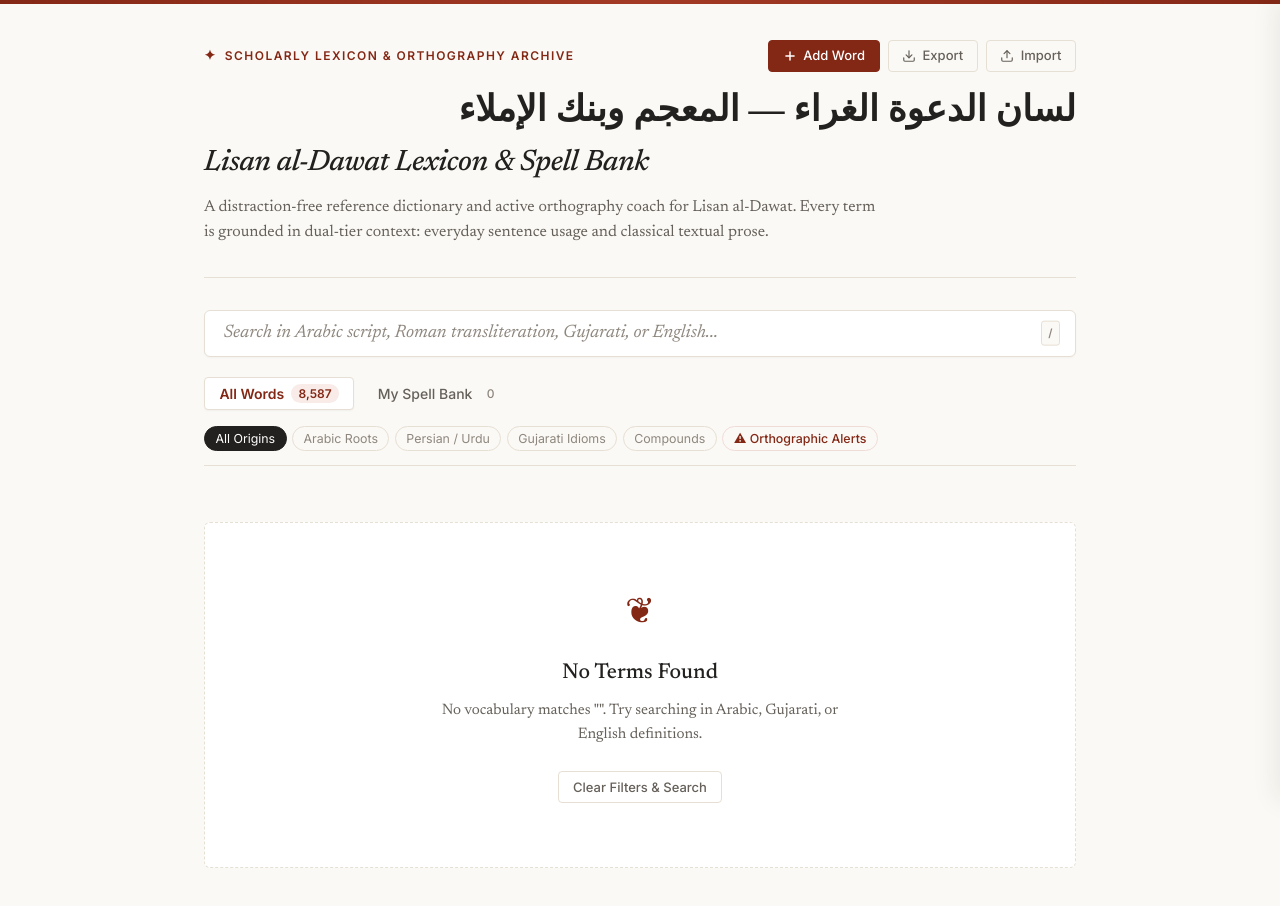
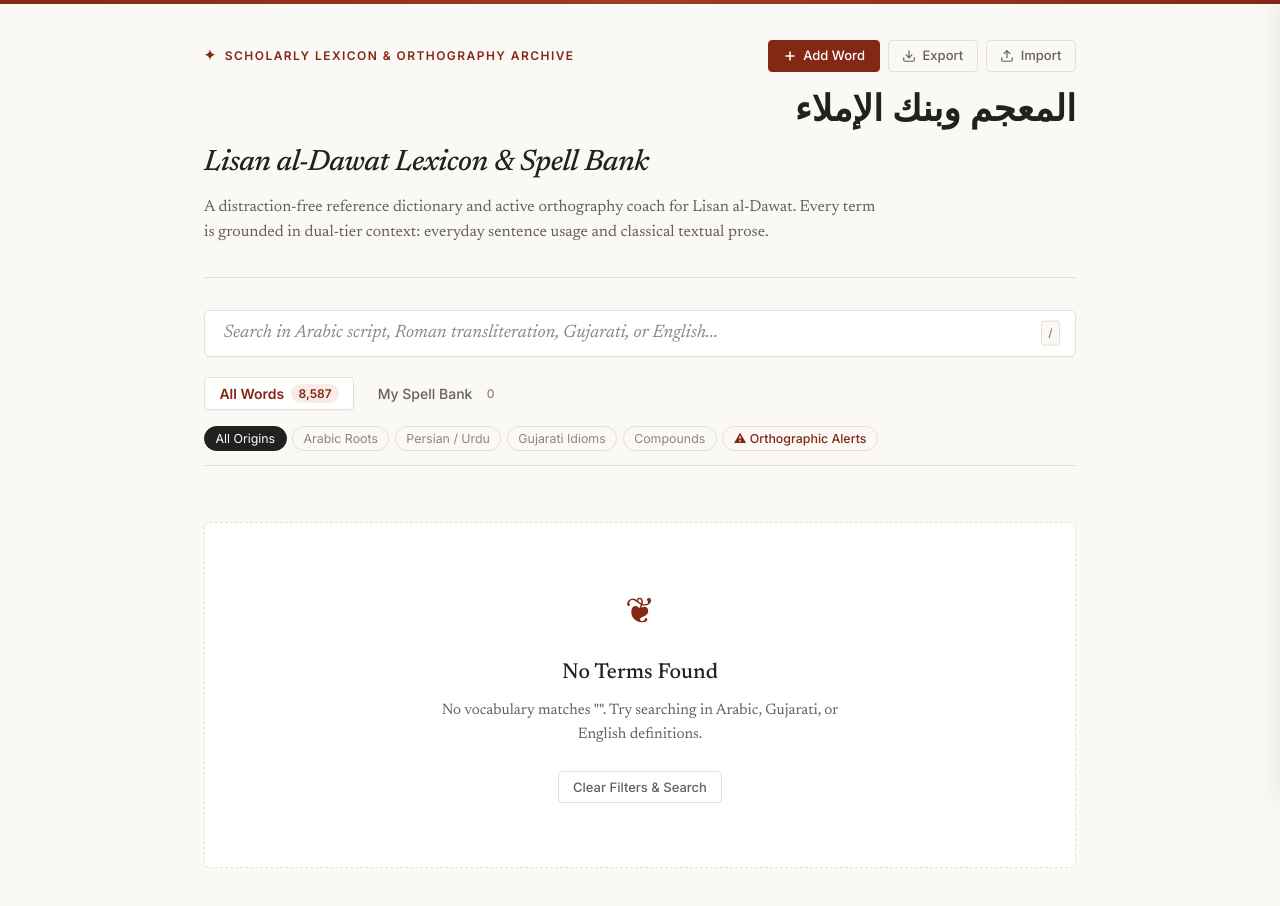
Before and after one commit to shabbirmaanak/Huruf, a website: page index.html in a window 1280 px wide. Drawn offline with Linux system fonts and the light colour scheme; no server answers; a web font is replaced by a local one.

Commit message:
fix: Update Arabic title to المعجم وبنك الإملاء

```diff
--- a/index.html
+++ b/index.html
@@ -40,7 +40,7 @@
       </div>
 
       <div class="title-row">
-        <h1 class="arabic-main-title">لسان الدعوة الغراء — المعجم وبنك الإملاء</h1>
+        <h1 class="arabic-main-title">المعجم وبنك الإملاء</h1>
         <h2 class="english-main-title">Lisan al-Dawat Lexicon & Spell Bank</h2>
       </div>
 
```
